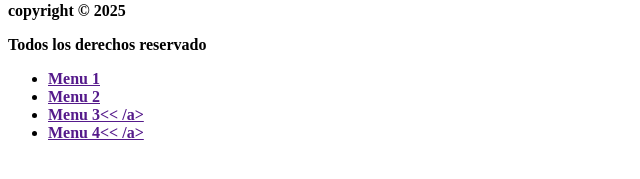
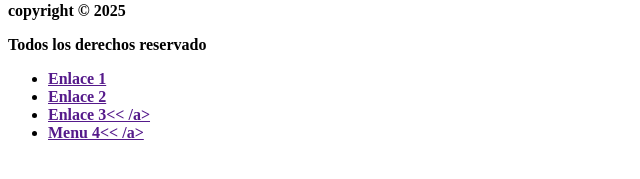
Before and after one commit to ytaylor/leccion-git-promo-51, a plain HTML site: page index.html in a window 1280 px wide. Shown: the part 369-548 px from the top of the page, 0-640 px from the left. Drawn offline with Linux system fonts and the light colour scheme; files that its build step writes are made by us from their sources.

Commit message:
Update index.html

```diff
--- a/index.html
+++ b/index.html
@@ -37,10 +37,10 @@
                 copyright &copy; 2025
                 <p>Todos los derechos reservado</p>
                 <ul>
-                    <li><a href="">Menu 1</a></li>
-                    <li><a href="">Menu 2</a>
+                    <li><a href="">Enlace 1</a></li>
+                    <li><a href="">Enlace 2</a>
                     </li>
-                    <li><a href="">Menu 3<< /a>
+                    <li><a href="">Enlace 3<< /a>
                     </li>
                     <li><a href="">Menu 4<< /a>
                     </li>
```
